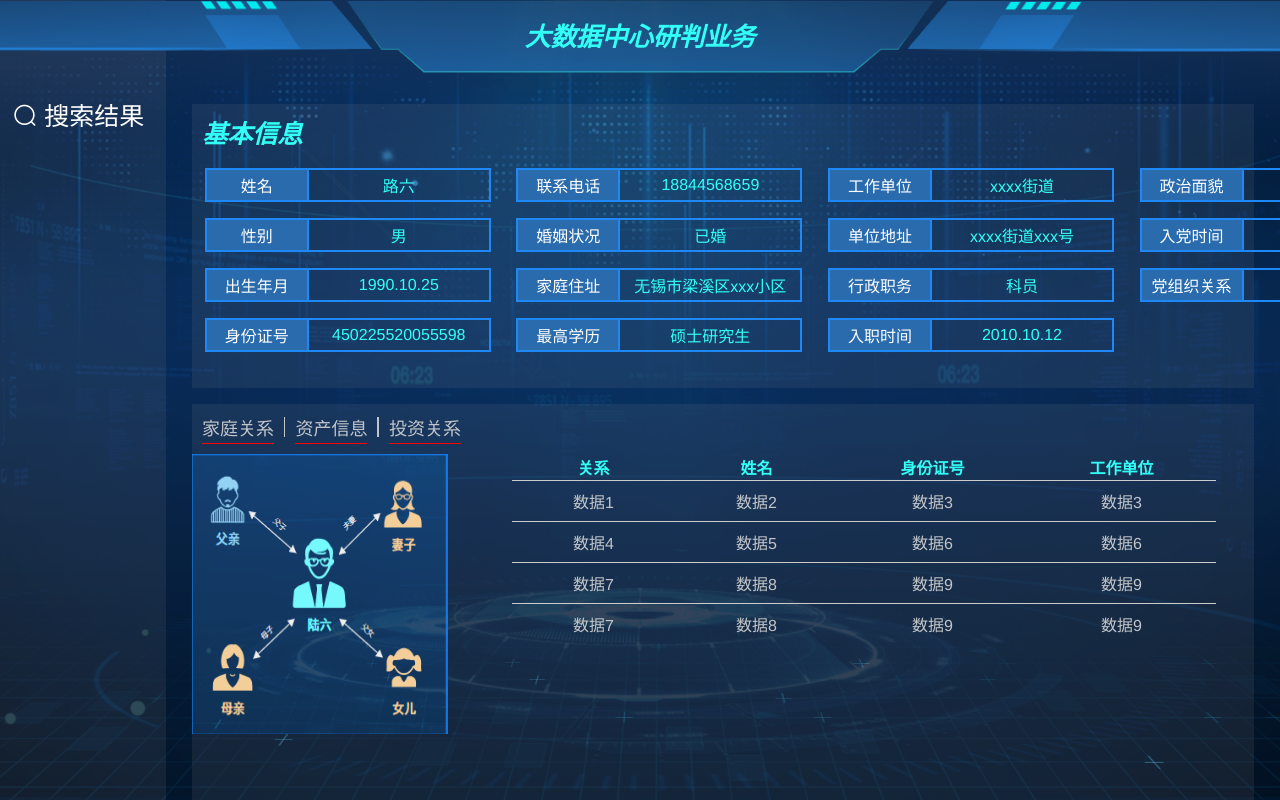
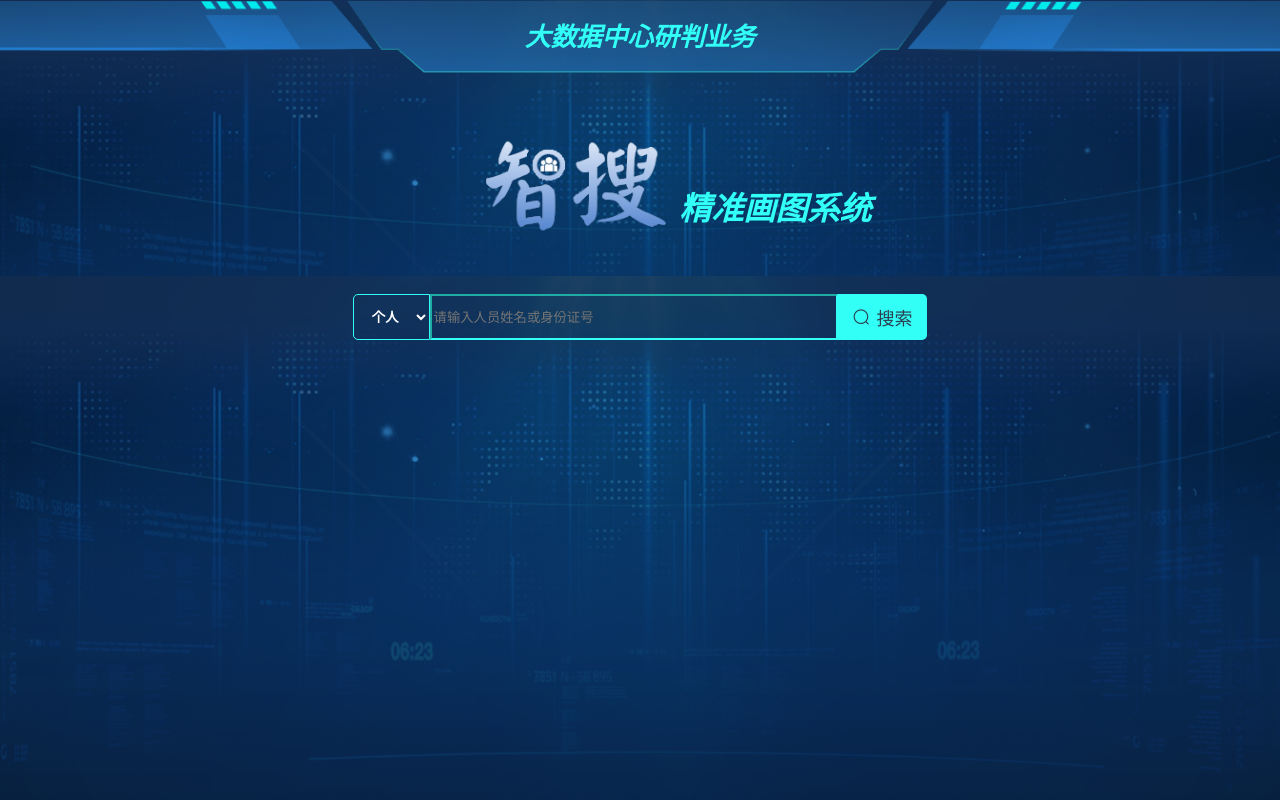
Before and after one commit to wannzi/jw, a Vue app: page /DrawSystem/PeopleResult in a window 1280 px wide. Built offline with nearby package versions, Linux system fonts and the light colour scheme.

Commit message:
画像系统输入框修改1

```diff
--- a/src/views/DrawSystem/SelectDraw.vue
+++ b/src/views/DrawSystem/SelectDraw.vue
@@ -11,20 +11,78 @@
             <span >精准画图系统</span>
         </div>
 
-        <div  class="SelectDraw" >
-            <div style="display: flex; flex-direction: row; margin-top: 1vh;">
-                <select style="background-color: transparent; font-weight: bold; width: 6vw; color: white; border-radius: 5px 0 0 5px; border-color: rgb(50, 255, 246); text-align: center; height: 100%; display: flex; justify-content: center; align-items: center">
-                    <option value="">个人</option>
-                </select>
-                <input placeholder="请输入人员姓名或身份证号" style="width: 400px;height: 40px; border-color: rgb(50, 255, 246); background-color: transparent; color: white">
-                <div style="background-color: #32fff6;width: 7vw;font-size: 18px; text-align: center; height: 100%; border-radius: 0 5px 5px 0; display: flex; justify-content: center; align-items: center"><i class="el-icon-search" style="margin-right: 6px"/>搜索</div>
-            </div>
-            <div style="display: flex; flex-direction: row; margin-top: 15vh;">
-                <select style="background-color: transparent; font-weight: bold; width: 6vw; color: white; border-radius: 5px 0 0 5px; border-color: rgb(50, 255, 246); text-align: center; height: 100%; display: flex; justify-content: center; align-items: center">
-                    <option value="">单位</option>
-                </select>
-                <input placeholder="请输入单位名称或统一社会信用代码" style="width: 400px;height: 40px; border-color: rgb(50, 255, 246); background-color: transparent; color: white">
-                <div style="background-color: #32fff6;width: 7vw;font-size: 18px; text-align: center; height: 100%; border-radius: 0 5px 5px 0; display: flex; justify-content: center; align-items: center"><i class="el-icon-search" style="margin-right: 6px"/>搜索</div>
+<!--        <div  class="SelectDraw" >-->
+<!--            <div style="display: flex; flex-direction: row; margin-top: 1vh;">-->
+<!--                <select style="background-color: transparent; font-weight: bold; width: 6vw; color: white; border-radius: 5px 0 0 5px; border-color: rgb(50, 255, 246); text-align: center; height: 100%; display: flex; justify-content: center; align-items: center">-->
+<!--                    <option value="">个人</option>-->
+<!--                </select>-->
+<!--                <input placeholder="请输入人员姓名或身份证号" style="width: 400px;height: 40px; border-color: rgb(50, 255, 246); background-color: transparent; color: white">-->
+<!--                <div style="background-color: #32fff6;width: 7vw;font-size: 18px; text-align: center; height: 100%; border-radius: 0 5px 5px 0; display: flex; justify-content: center; align-items: center"><i class="el-icon-search" style="margin-right: 6px"/>搜索</div>-->
+<!--            </div>-->
+<!--            <div style="display: flex; flex-direction: row; margin-top: 15vh;">-->
+<!--                <select style="background-color: transparent; font-weight: bold; width: 6vw; color: white; border-radius: 5px 0 0 5px; border-color: rgb(50, 255, 246); text-align: center; height: 100%; display: flex; justify-content: center; align-items: center">-->
+<!--                    <option value="">单位</option>-->
+<!--                </select>-->
+<!--                <input placeholder="请输入单位名称或统一社会信用代码" style="width: 400px;height: 40px; border-color: rgb(50, 255, 246); background-color: transparent; color: white">-->
+<!--                <div style="background-color: #32fff6;width: 7vw;font-size: 18px; text-align: center; height: 100%; border-radius: 0 5px 5px 0; display: flex; justify-content: center; align-items: center"><i class="el-icon-search" style="margin-right: 6px"/>搜索</div>-->
+<!--            </div>-->
+<!--        </div>-->
+        <div id="app">
+            <div class="SelectDraw">
+                <div
+                    style="
+          display: flex;
+          flex-direction: row;
+          margin-top: 1vh;
+        "
+                >
+                    <select
+                        v-model="selectedType"
+                        style="
+            background-color: transparent;
+            font-weight: bold;
+            width: 6vw;
+            color: white;
+            border-radius: 5px 0 0 5px;
+            border-color: rgb(50, 255, 246);
+            text-align: center;
+            height: 100%;
+            display: flex;
+            justify-content: center;
+            align-items: center;
+          "
+                    >
+                        <option value="individual">个人</option>
+                        <option value="organization">单位</option>
+                    </select>
+                    <input
+                        v-model="searchQuery"
+                        :placeholder="placeholderText"
+                        style="
+            width: 400px;
+            height: 40px;
+            border-color: rgb(50, 255, 246);
+            background-color: transparent;
+            color: white;
+          "
+                    />
+                    <div
+                        style="
+            background-color: #32fff6;
+            width: 7vw;
+            font-size: 18px;
+            text-align: center;
+            height: 100%;
+            border-radius: 0 5px 5px 0;
+            display: flex;
+            justify-content: center;
+            align-items: center;
+          "
+                    >
+                        <i class="el-icon-search" style="margin-right: 6px" />
+                        搜索
+                    </div>
+                </div>
             </div>
         </div>
     </div>
@@ -32,7 +90,7 @@
 <script>
 
 // import router from "@/router";
-import Vue from "vue";
+// import Vue from "vue";
 // import {Component} from "vue-class-component";
 //
 // @Component({
@@ -42,8 +100,26 @@
 //         }
 //     }
 // })
-export default class SelectDraw extends Vue {
-}
+export default {
+    data() {
+        return {
+            selectedType: 'individual',
+            searchQuery: '',
+        };
+    },
+    computed: {
+        placeholderText() {
+            if (this.selectedType === 'individual') {
+                return '请输入人员姓名或身份证号';
+            } else if (this.selectedType === 'organization') {
+                return '请输入单位名称或统一社会信用代码';
+            }
+
+            // 默认返回空字符串
+            return '';
+        },
+    },
+};
 
 </script>
 <style>
```
